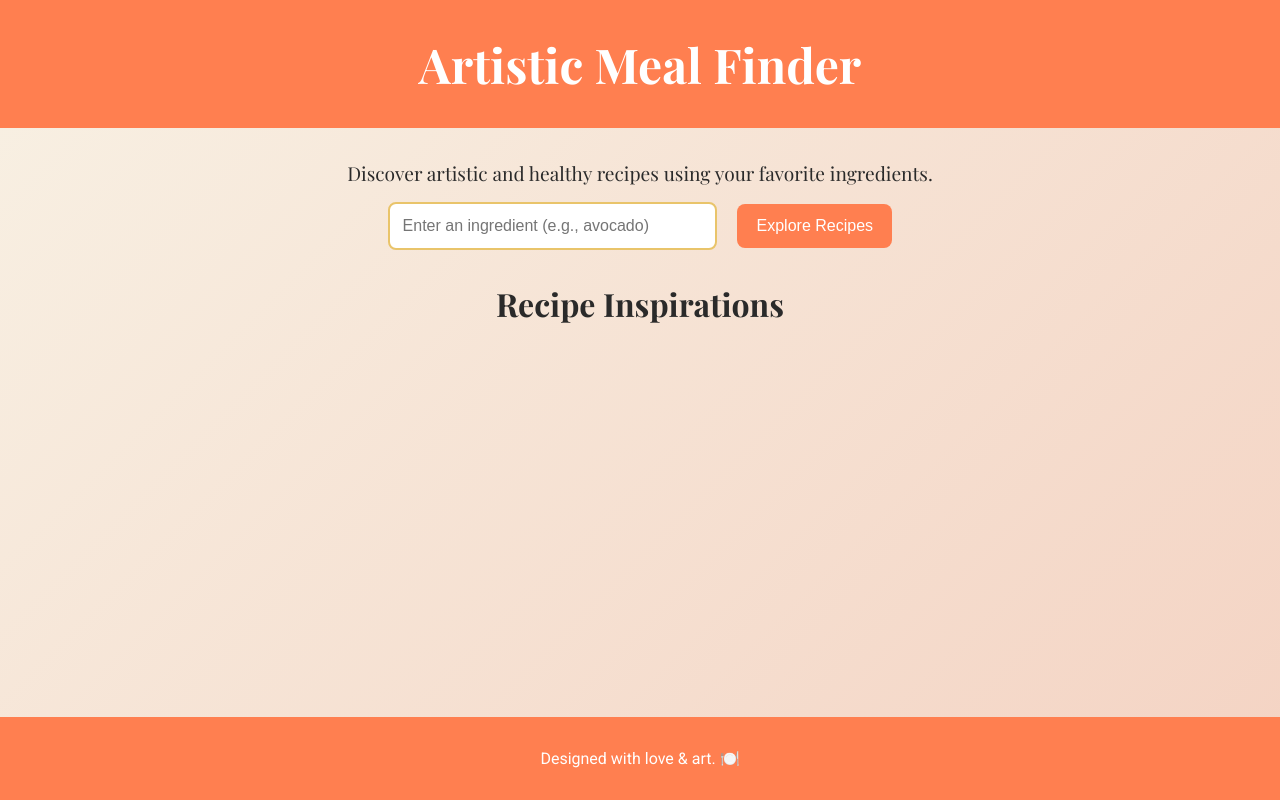
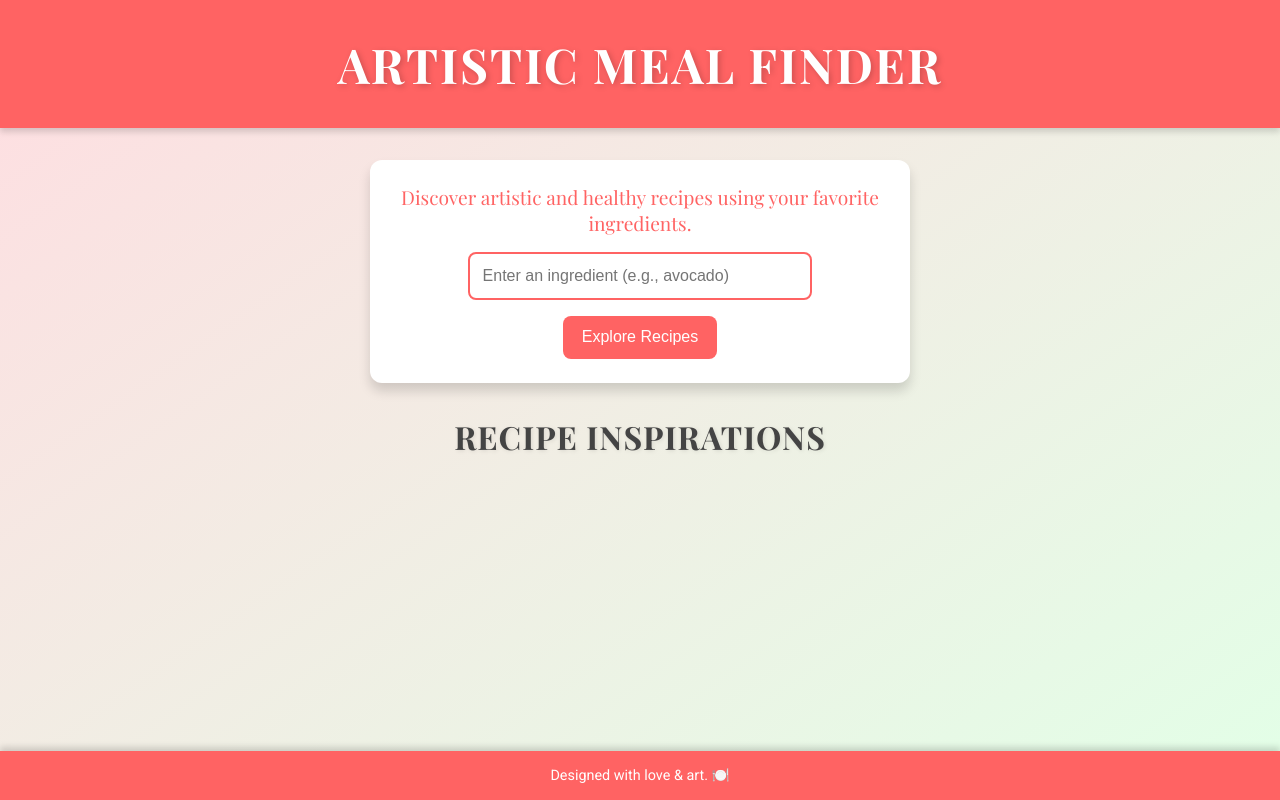
Before and after one commit to mere0125/sususu, a plain HTML site: page index.html in a window 1280 px wide. Drawn offline with nearby package versions, Linux system fonts and the light colour scheme.

Commit message:
Update styles.css

```diff
--- a/styles.css
+++ b/styles.css
@@ -1,135 +1,181 @@
-/* Fonts and Colors */
+/* Colors and Fonts */
 :root {
-    --primary-color: #ff7f50;
-    --secondary-color: #f8f1e4;
-    --accent-color: #e9c46a;
-    --text-color: #2a2a2a;
+    --primary-color: #ff6363;
+    --secondary-color: #ffe2e2;
+    --background-gradient: linear-gradient(145deg, #ffdde1, #e2ffe7);
+    --card-shadow: rgba(0, 0, 0, 0.15);
     --font-primary: 'Playfair Display', serif;
     --font-secondary: 'Roboto', sans-serif;
 }
 
-/* General Styling */
+/* Reset and General Styles */
+* {
+    margin: 0;
+    padding: 0;
+    box-sizing: border-box;
+}
+
 body {
-    margin: 0;
     font-family: var(--font-secondary);
-    color: var(--text-color);
-    background: linear-gradient(135deg, #f8f1e4, #f4d3c3);
+    color: #333;
+    background: var(--background-gradient);
+    min-height: 100vh;
     display: flex;
     flex-direction: column;
     align-items: center;
-    min-height: 100vh;
 }
 
-/* Header Styling */
+/* Header Styles */
 header {
-    background-color: var(--primary-color);
+    background: var(--primary-color);
     color: white;
     text-align: center;
-    padding: 2rem 1rem;
+    padding: 2rem 0;
     width: 100%;
+    box-shadow: 0 4px 6px var(--card-shadow);
 }
 
 header h1 {
     font-family: var(--font-primary);
     font-size: 3rem;
-    margin: 0;
+    letter-spacing: 2px;
+    text-transform: uppercase;
+    text-shadow: 2px 2px 6px rgba(0, 0, 0, 0.2);
 }
 
-/* User Input Section */
+/* Input Section */
 #user-input {
+    margin: 2rem auto;
     text-align: center;
-    margin: 2rem auto;
+    padding: 1.5rem;
+    background: white;
+    border-radius: 12px;
+    box-shadow: 0 8px 12px var(--card-shadow);
+    width: 90%;
+    max-width: 600px;
+    animation: fadeIn 1s ease-in-out;
 }
 
 #user-input p {
     font-family: var(--font-primary);
     font-size: 1.2rem;
+    color: var(--primary-color);
     margin-bottom: 1rem;
 }
 
 #user-input input {
     padding: 0.8rem;
-    border: 2px solid var(--accent-color);
+    width: 70%;
+    border: 2px solid var(--primary-color);
     border-radius: 8px;
     font-size: 1rem;
-    margin-right: 1rem;
-    width: 300px;
+    margin-bottom: 1rem;
+    outline: none;
+    transition: 0.3s;
+}
+
+#user-input input:focus {
+    border-color: #ff8c8c;
+    box-shadow: 0 0 8px rgba(255, 99, 99, 0.5);
 }
 
 #user-input button {
     padding: 0.8rem 1.2rem;
-    background-color: var(--primary-color);
+    background: var(--primary-color);
     color: white;
     border: none;
     border-radius: 8px;
     cursor: pointer;
     font-size: 1rem;
-    transition: background-color 0.3s ease;
+    transition: background 0.3s, transform 0.2s;
 }
 
 #user-input button:hover {
-    background-color: #e07042;
+    background: #ff4b4b;
+    transform: scale(1.05);
 }
 
 /* Results Section */
 #results {
+    text-align: center;
+    margin: 2rem auto;
     width: 90%;
-    max-width: 800px;
-    margin: 2rem auto;
-    text-align: center;
+    max-width: 1200px;
+    animation: fadeIn 1.2s ease-in-out;
 }
 
 #results h2 {
     font-family: var(--font-primary);
     font-size: 2rem;
-    margin-bottom: 1rem;
+    margin-bottom: 1.5rem;
+    color: #444;
+    text-transform: uppercase;
+    letter-spacing: 1px;
+    text-shadow: 1px 1px 4px rgba(0, 0, 0, 0.1);
 }
 
 #recipe-list {
     display: grid;
     grid-template-columns: repeat(auto-fit, minmax(250px, 1fr));
-    gap: 1.5rem;
+    gap: 2rem;
     margin-top: 2rem;
 }
 
+/* Recipe Card Styles */
 .recipe {
     background: white;
-    border-radius: 12px;
-    box-shadow: 0px 4px 8px rgba(0, 0, 0, 0.1);
-    padding: 1rem;
+    border-radius: 16px;
+    box-shadow: 0 8px 20px var(--card-shadow);
+    padding: 1.5rem;
     text-align: center;
-    transition: transform 0.3s ease, box-shadow 0.3s ease;
+    transition: transform 0.3s, box-shadow 0.3s;
 }
 
 .recipe:hover {
-    transform: scale(1.05);
-    box-shadow: 0px 6px 12px rgba(0, 0, 0, 0.15);
+    transform: translateY(-10px);
+    box-shadow: 0 12px 24px rgba(0, 0, 0, 0.2);
 }
 
 .recipe h3 {
     font-family: var(--font-primary);
+    font-size: 1.5rem;
     color: var(--primary-color);
-    font-size: 1.5rem;
-    margin-bottom: 0.5rem;
+    margin-bottom: 1rem;
+    text-shadow: 1px 1px 4px rgba(0, 0, 0, 0.1);
 }
 
 .recipe ul {
     list-style: none;
     padding: 0;
     font-size: 0.9rem;
+    line-height: 1.5;
+    margin-top: 1rem;
 }
 
 .recipe ul li {
-    margin: 0.5rem 0;
+    color: #555;
 }
 
-/* Footer */
+/* Footer Styles */
 footer {
     margin-top: auto;
     padding: 1rem;
+    background: var(--primary-color);
+    color: white;
     text-align: center;
-    background-color: var(--primary-color);
-    color: white;
+    font-size: 0.9rem;
     width: 100%;
-    font-family: var(--font-secondary);
+    box-shadow: 0 -4px 6px var(--card-shadow);
 }
+
+/* Animations */
+@keyframes fadeIn {
+    from {
+        opacity: 0;
+        transform: translateY(20px);
+    }
+    to {
+        opacity: 1;
+        transform: translateY(0);
+    }
+}
```
